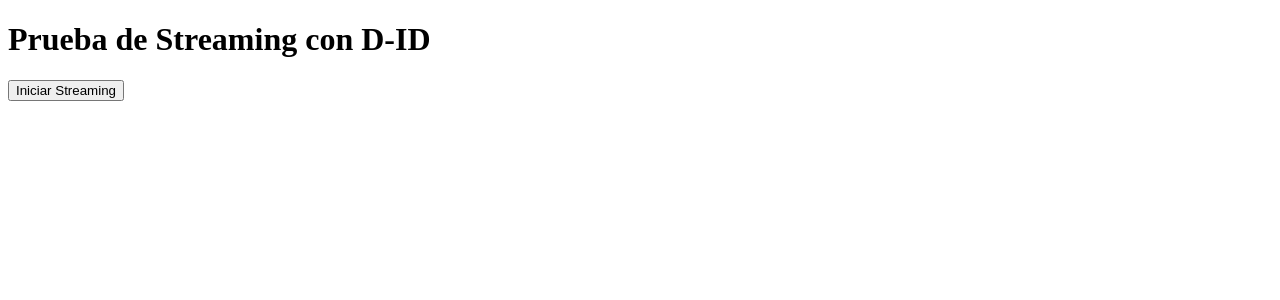
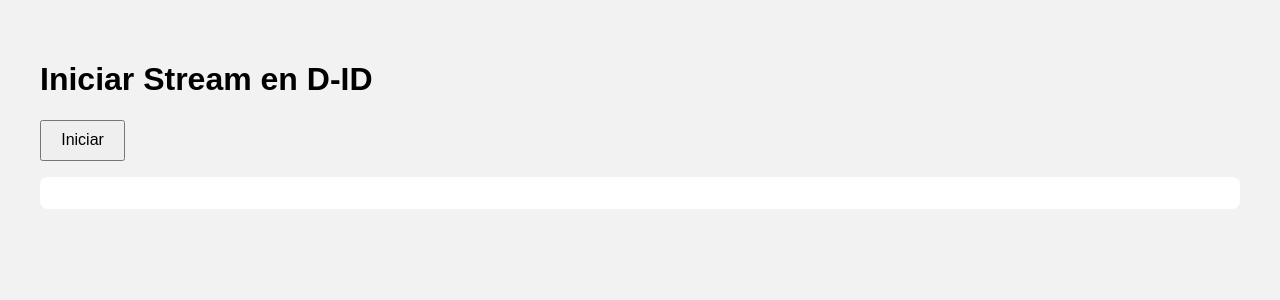
Before and after one commit to jspoleti66/Projects, a Flask app: page / in a window 1280 px wide. Shown: the top 300 px of the page. Run offline with Flask 3, Linux system fonts and the light colour scheme.

Commit message:
Update index.html

```diff
--- a/templates/index.html
+++ b/templates/index.html
@@ -1,15 +1,20 @@
 <!DOCTYPE html>
 <html lang="en">
 <head>
-  <meta charset="UTF-8">
-  <title>Prueba piloto - D-ID Streaming</title>
+  <meta charset="UTF-8" />
+  <meta name="viewport" content="width=device-width, initial-scale=1.0"/>
+  <title>D-ID Stream Web</title>
+  <style>
+    body { font-family: sans-serif; padding: 2rem; background: #f2f2f2; }
+    button { padding: 0.6rem 1.2rem; font-size: 1rem; }
+    #output { margin-top: 1rem; white-space: pre-wrap; background: #fff; padding: 1rem; border-radius: 8px; }
+  </style>
 </head>
 <body>
-  <h1>Prueba de Streaming con D-ID</h1>
-  <button onclick="startStream()">Iniciar Streaming</button>
-  <p id="result"></p>
+  <h1>Iniciar Stream en D-ID</h1>
+  <button onclick="startStream()">Iniciar</button>
+  <div id="output"></div>
 
-  <script src="{{ url_for('static', filename='script.js') }}"></script>
-
+  <script src="/static/script.js"></script>
 </body>
 </html>
```
